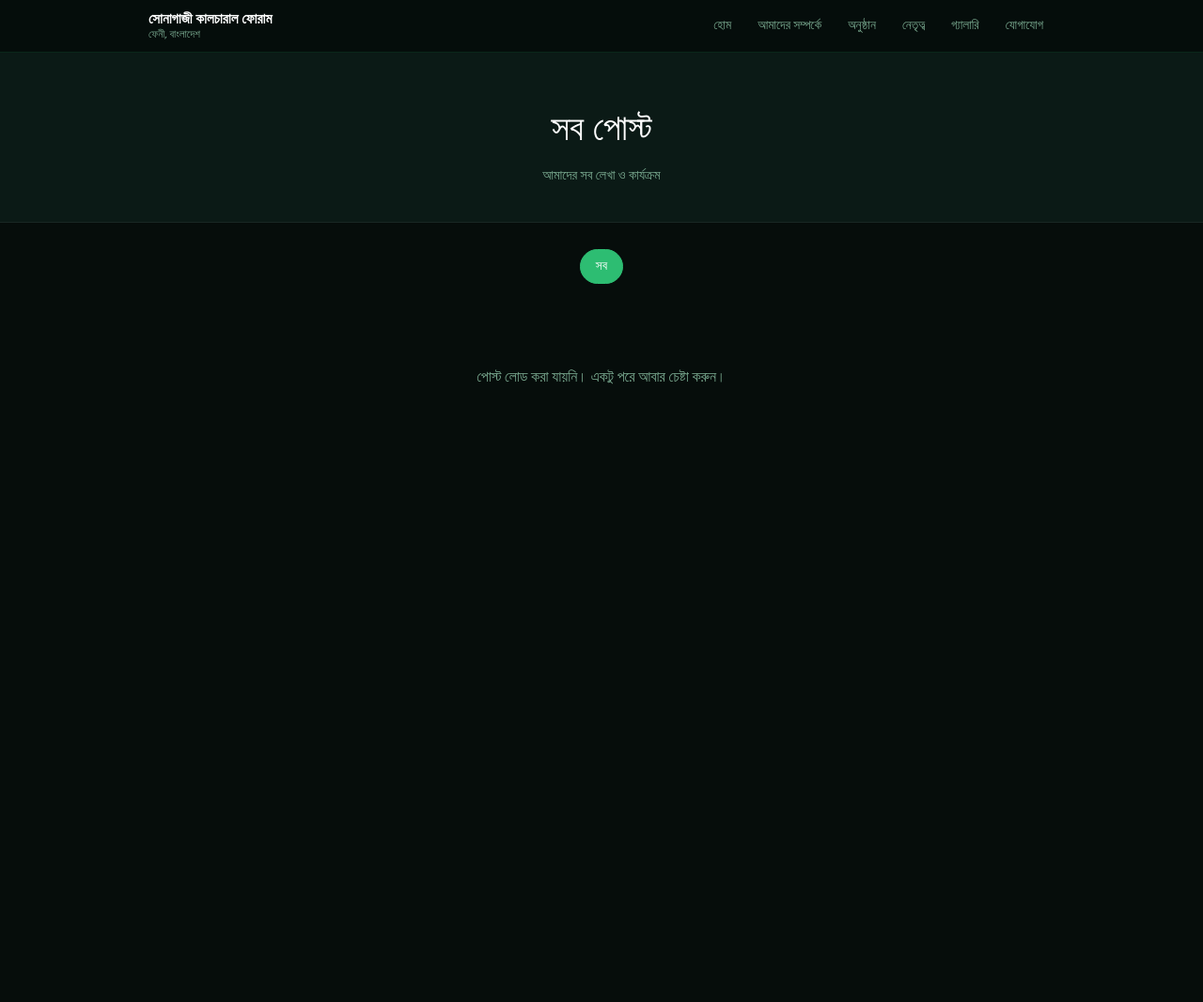
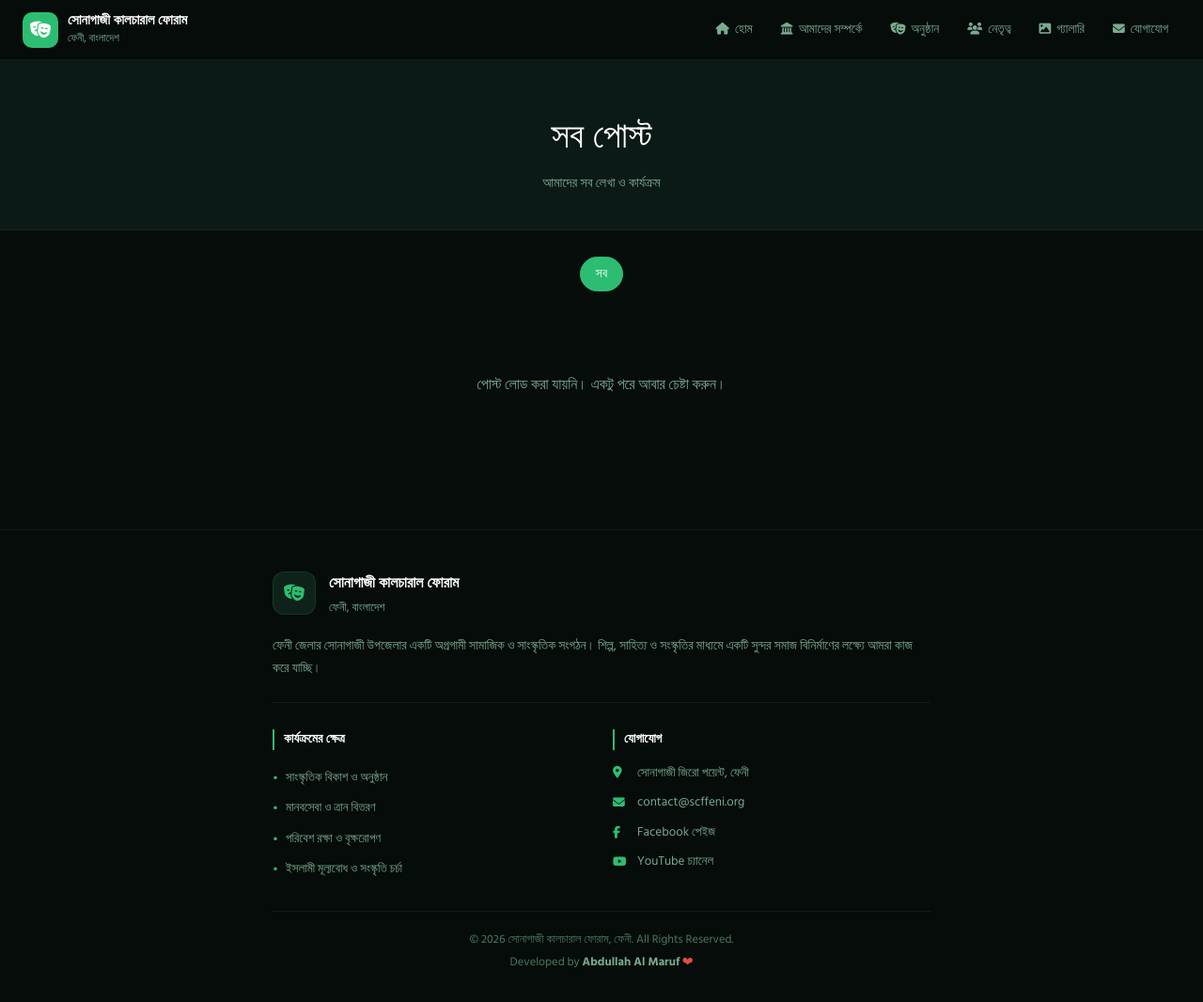
Before and after one commit to SCFFENI/scffeni, a plain HTML site: page category.html in a window 1280 px wide. Shown: the whole page at 94% size. Before the commit the page ends 800 px from the top, so only its background shows below. Drawn offline with nearby package versions, Linux system fonts and the light colour scheme; no server answers; a script that the page names is missing; a web font is replaced by a local one.

Commit message:
Update category.html

```diff
--- a/category.html
+++ b/category.html
@@ -6,20 +6,11 @@
 <title>বিভাগ | সোনাগাজী কালচারাল ফোরাম, ফেনী</title>
 <link rel="preconnect" href="https://fonts.googleapis.com">
 <link href="https://fonts.googleapis.com/css2?family=Tiro+Bangla:ital@0;1&family=Hind+Siliguri:wght@300;400;500;600;700&display=swap" rel="stylesheet">
+<link rel="stylesheet" href="chrome.css">
 <link rel="stylesheet" href="pages.css">
 </head>
 <body>
-<header class="top"><div class="top-in">
-  <div class="brand"><strong>সোনাগাজী কালচারাল ফোরাম</strong><span>ফেনী, বাংলাদেশ</span></div>
-  <nav class="menu">
-    <a href="index.html">হোম</a>
-    <a href="about.html">আমাদের সম্পর্কে</a>
-    <a href="events.html">অনুষ্ঠান</a>
-    <a href="leaders.html">নেতৃত্ব</a>
-    <a href="gallery.html">গ্যালারি</a>
-    <a href="contact.html">যোগাযোগ</a>
-  </nav>
-</div></header>
+<div id="site-header"></div>
 
 <section class="page-head">
   <h1 id="title">সব পোস্ট</h1>
@@ -30,6 +21,8 @@
   <div class="chips" id="chips"></div>
   <div class="grid" id="grid"><p class="state">লোড হচ্ছে…</p></div>
 </main>
+
+<div id="site-footer"></div>
 
 <script src="https://cdn.jsdelivr.net/npm/@supabase/supabase-js@2.45.4/dist/umd/supabase.min.js"></script>
 <script src="config.js"></script>
@@ -81,5 +74,6 @@
   });
 })();
 </script>
+<script src="chrome.js"></script>
 </body>
 </html>
```
